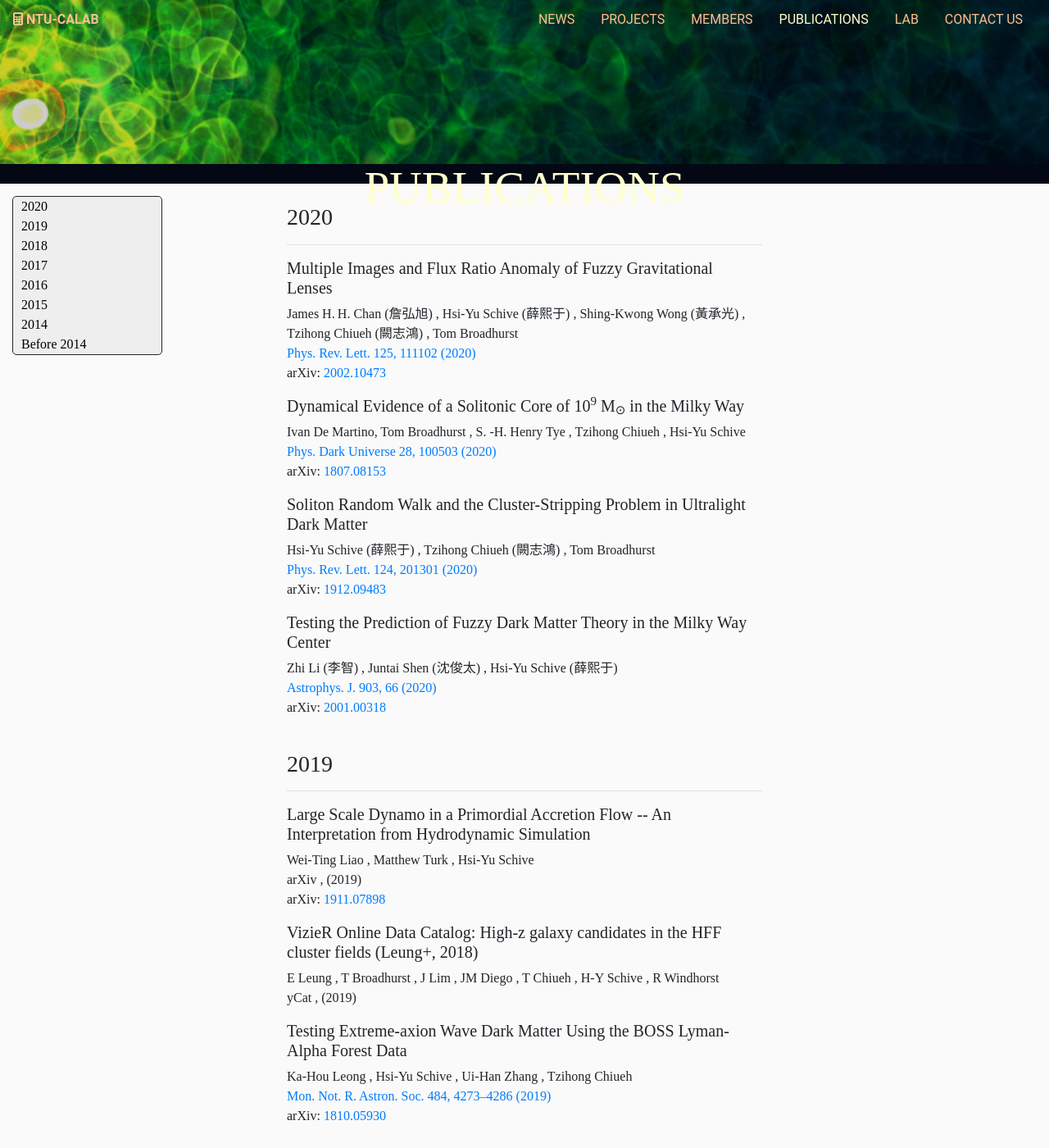
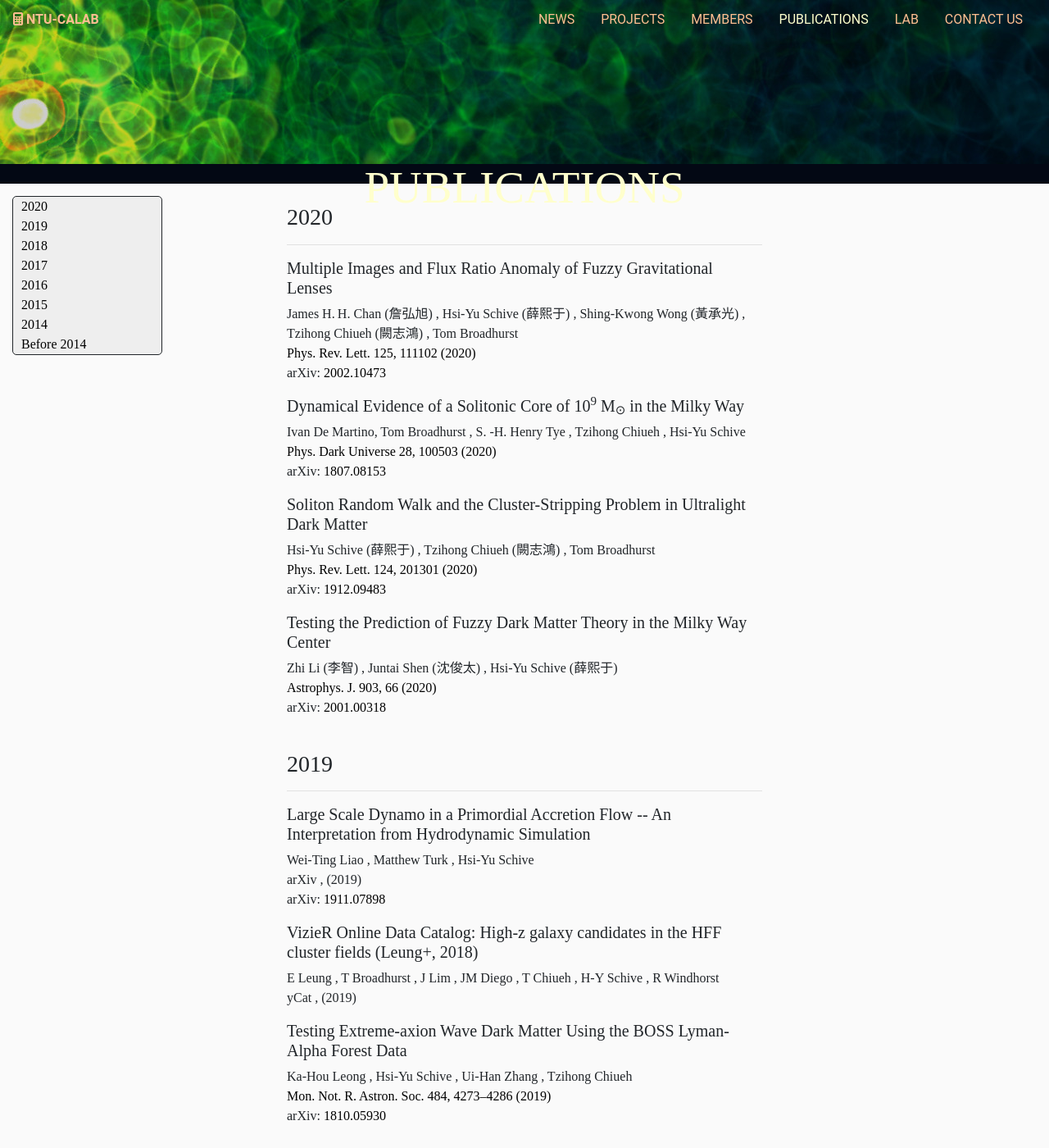
Before and after one commit to calab-ntu/calab-ntu.github.io, a Jekyll site: the page built from publications.md, in a window 1280 px wide and 1400 px high. Shown: the whole window at 82% size. Built offline with Jekyll 4.4.1, drawn with Linux system fonts in a browser that asks for light colours; nearby versions of some CDN libraries; some web fonts are replaced.

Commit message:
change the color of the link in the publication page.

```diff
--- a/_layouts/publications.html
+++ b/_layouts/publications.html
@@ -26,7 +26,7 @@ layout: base
 			</ul>
 		</div>
 
-		<div class="col-lg-6 offset-lg-3">
+		<div class="col-lg-6 offset-lg-3 pub-list">
 			{% assign y = 999999 %}
 			{% assign b2014 = false %}
 			{% for pub in publications %}
--- /dev/null
+++ b/_sass/layouts/publications.scss
@@ -0,0 +1,5 @@
+.pub-list{
+	a{
+		color: black;
+	}
+}
--- a/assets/css/style.scss
+++ b/assets/css/style.scss
@@ -16,6 +16,7 @@
 @import "layouts/homepage";
 @import "layouts/members";
 @import "layouts/projects";
+@import "layouts/publications";
 
 /*================================
          COMPONENTS
```
